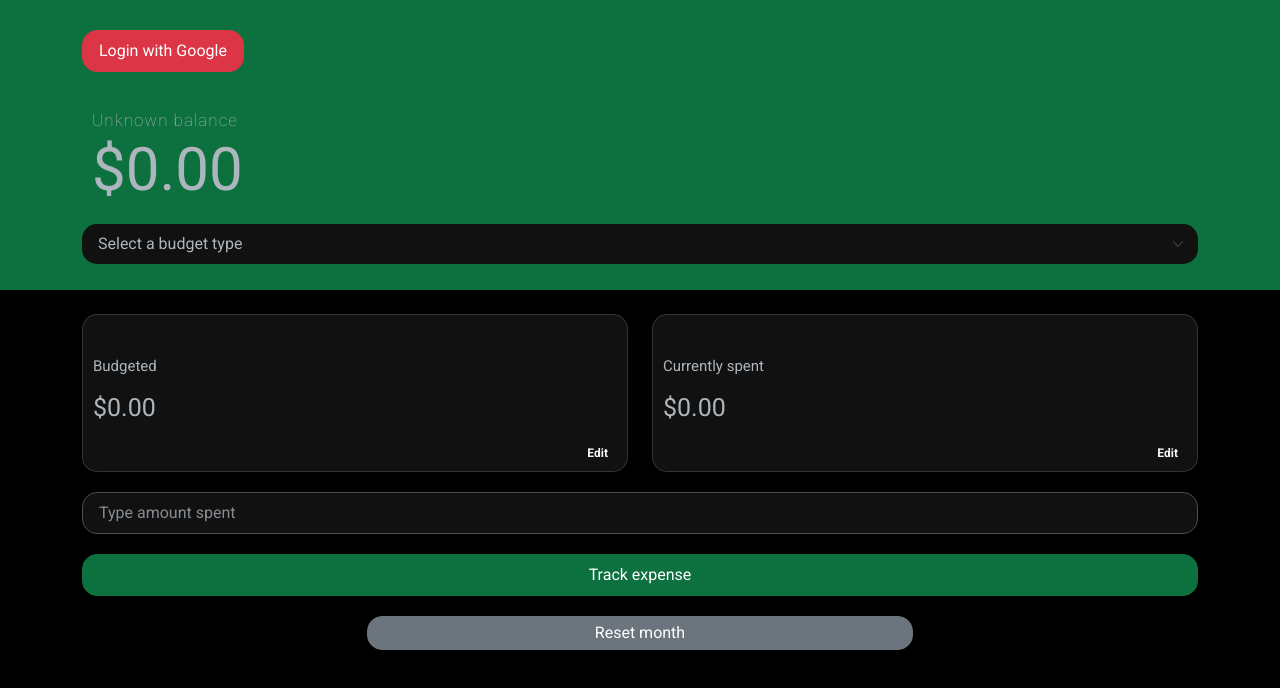
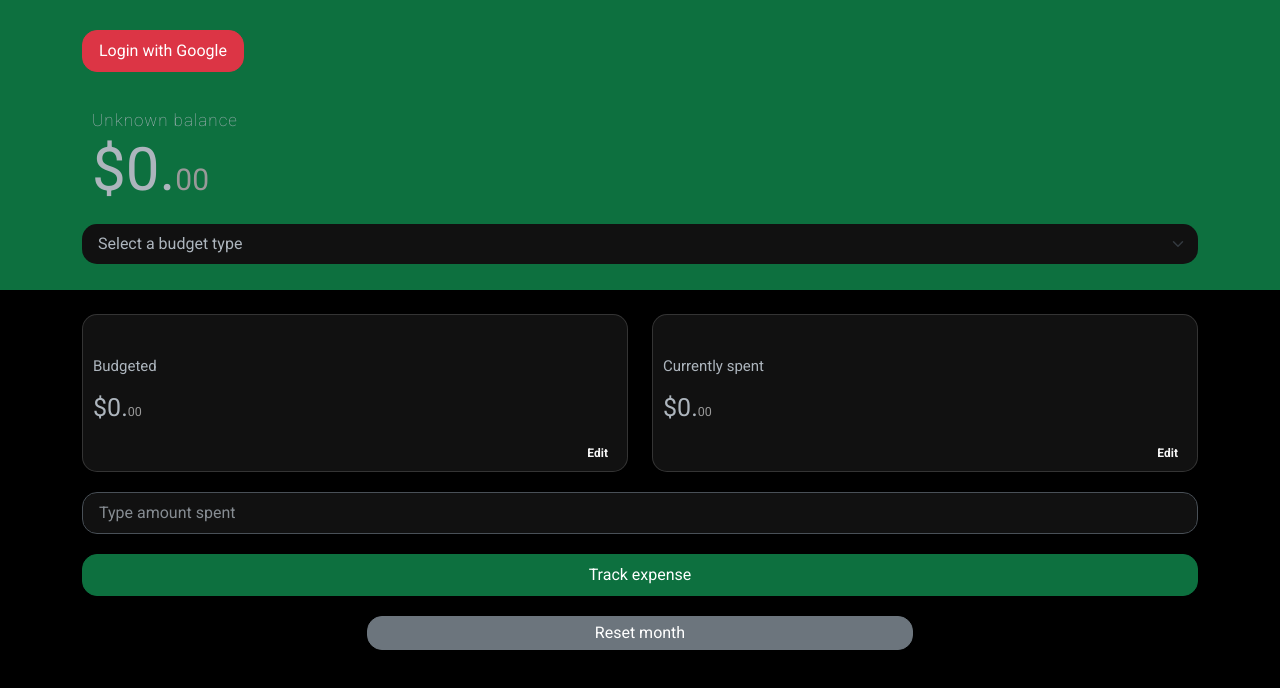
Before and after one commit to saadixl/Budgetics, a React (Create React App) app: page / in a window 1280 px wide. Shown: the top 688 px of the page. Built offline with nearby package versions, Linux system fonts and the light colour scheme.

Commit message:
Update design of digits after decimal points

```diff
--- a/src/BalanceCard.js
+++ b/src/BalanceCard.js
@@ -3,12 +3,19 @@ import Card from "react-bootstrap/Card";
 import Form from "react-bootstrap/Form";
 
 export default function BalanceCard(props) {
-  const { amount, title, className } = props;
+  const { amount = 0, title, className } = props;
+  const splittedAmount = amount.toFixed(2).split(".");
+  const styledAmount = (
+    <>
+      <span>{splittedAmount[0]}</span>.
+      <span className="amount-after-decimal-point">{splittedAmount[1]}</span>
+    </>
+  );
   return (
     <Card data-bs-theme="dark" className={"balance-card " + className}>
       <Card.Body>
         <Card.Text className="small">{title}</Card.Text>
-        <Card.Title>${amount.toFixed(2)}</Card.Title>
+        <Card.Title>${styledAmount}</Card.Title>
       </Card.Body>
     </Card>
   );
--- a/src/index.css
+++ b/src/index.css
@@ -141,3 +141,8 @@ body {
 .login-btn {
   margin-bottom: 36px;
 }
+
+.amount-after-decimal-point {
+  font-size: 50%;
+  color: #999;
+}
```
